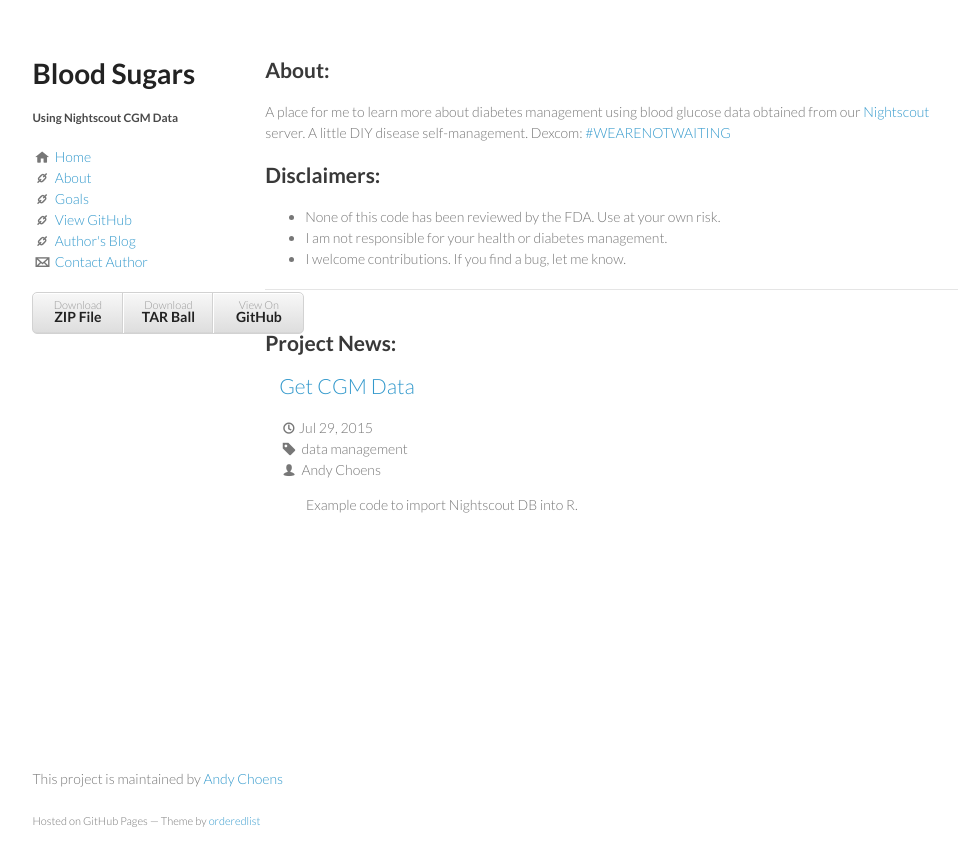
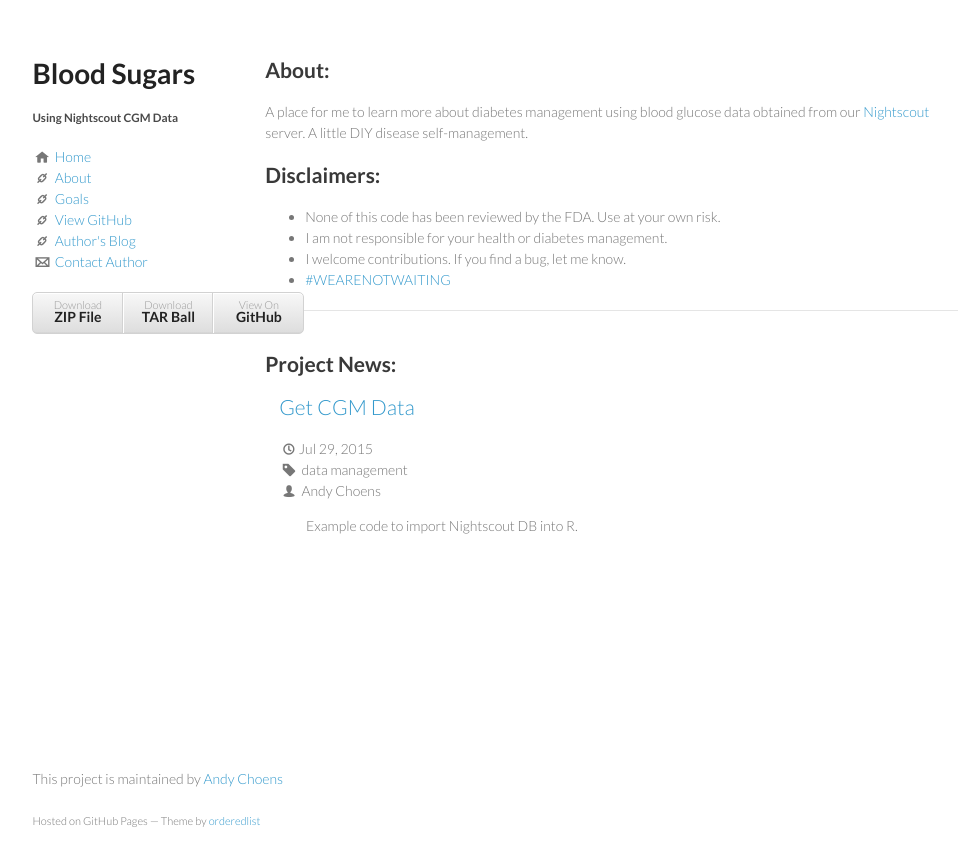
Before and after one commit to Choens/blood-sugars, a Jekyll site: the page built from index.html, in a window 1280 px wide. Shown: the top 866 px of the page, without its empty margins (142-1100 px from the left). Built offline with Jekyll 4.4.1, drawn with Linux system fonts in a browser that asks for light colours; the list of posts is cut into pages by our own code.

Commit message:
#WEARENOTEWAITING

```diff
--- a/index.html
+++ b/index.html
@@ -7,7 +7,7 @@ title: Blood Sugars
 <p>
     A place for me to learn more about diabetes management using blood
     glucose data obtained from our <a href="http://www.nightscout.info/">Nightscout</a> server. A
-    little DIY disease self-management. Dexcom: <a href="https://twitter.com/hashtag/wearenotwaiting">#WEARENOTWAITING</a>
+    little DIY disease self-management.
 </p>
 
 <h2>Disclaimers:</h2>
```
Also changed, not shown: other parts of index.html (+1 -0 lines).
